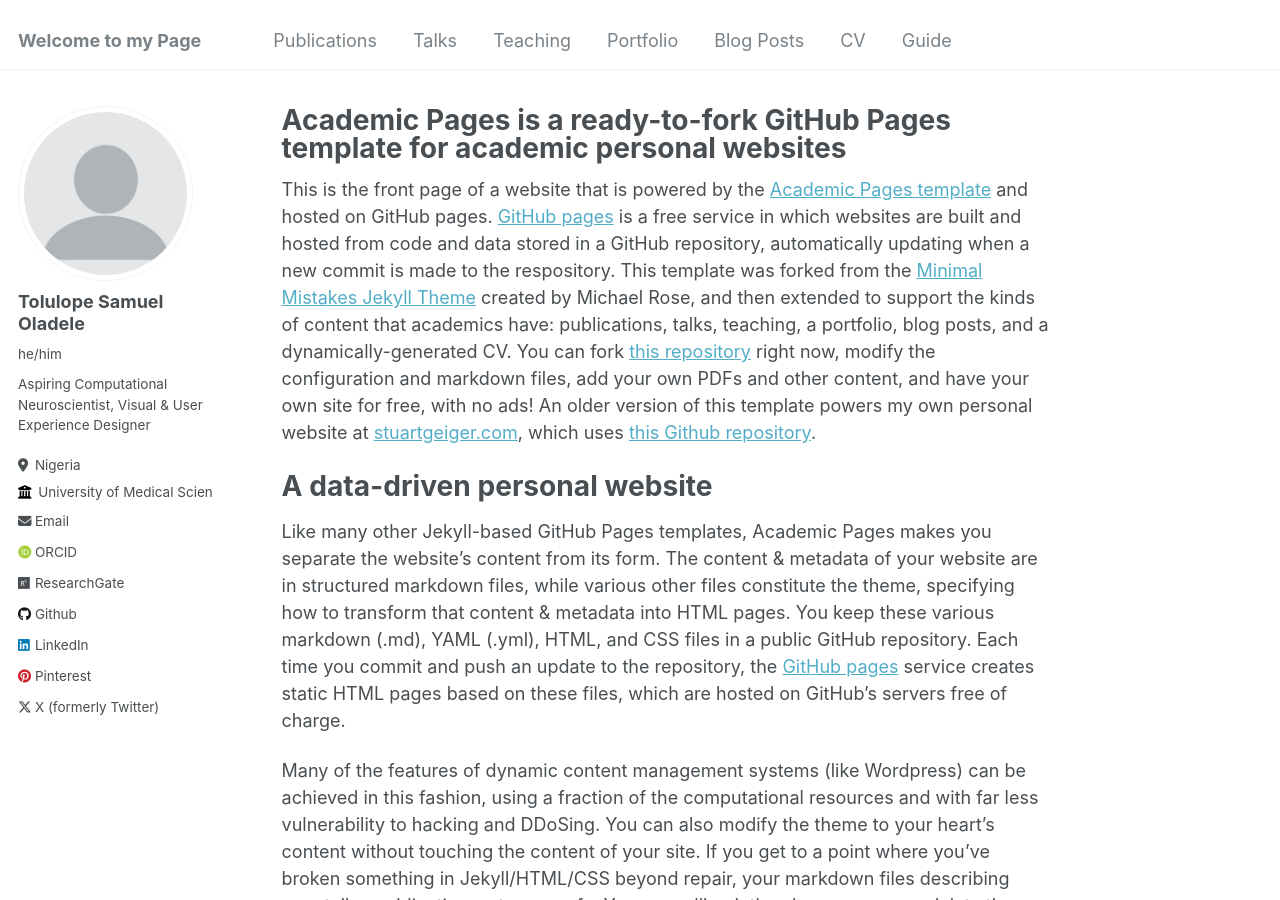
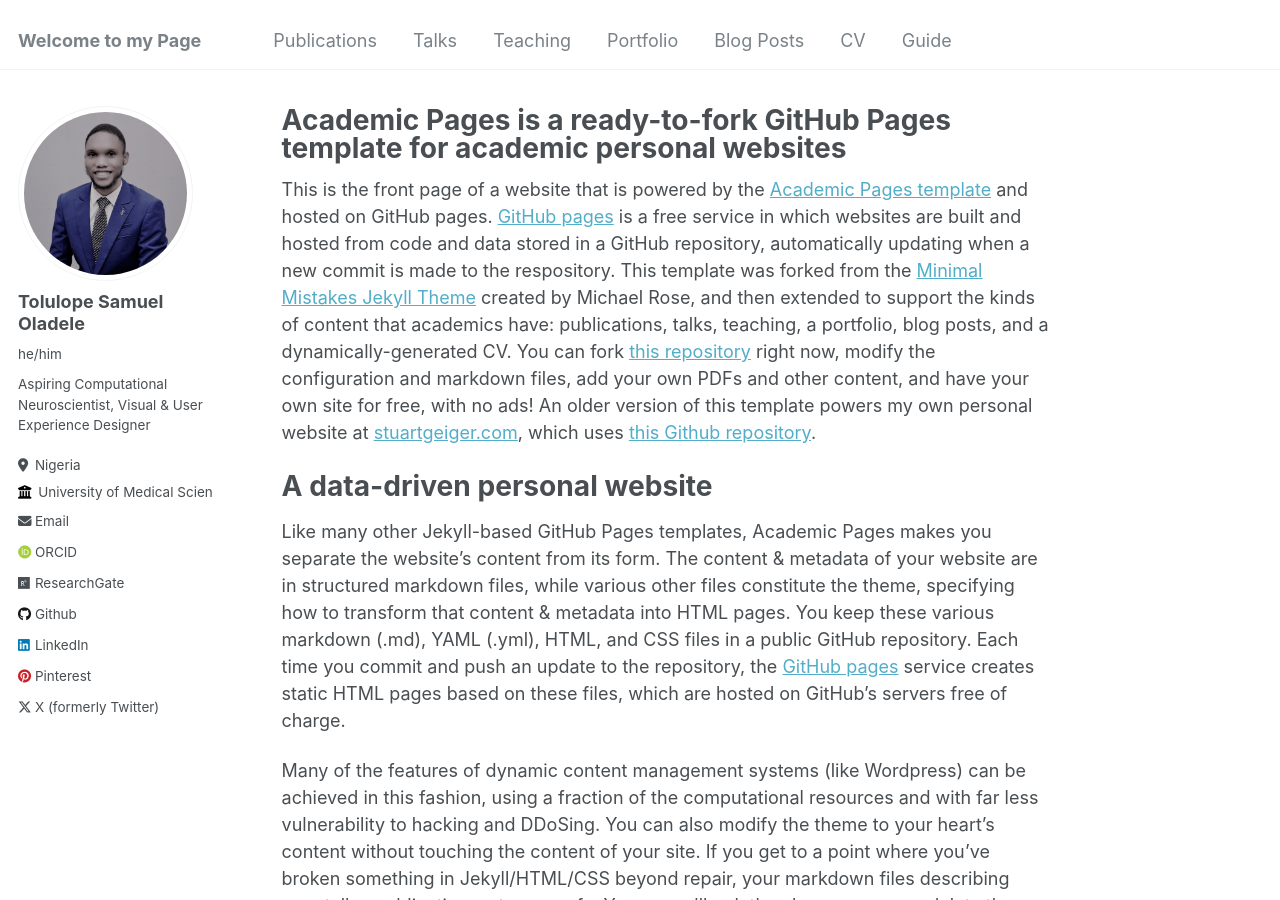
Before and after one commit to Tolulanguy/tolulanguy, a Jekyll site: the page built from _pages/about.md, in a window 1280 px wide and 900 px high. Built offline with Jekyll 4.4.1, drawn with Linux system fonts in a browser that asks for light colours; some web fonts are replaced.

Commit message:
Update _config.yml

```diff
--- a/_config.yml
+++ b/_config.yml
@@ -21,7 +21,7 @@ repository               : "tolulanguy/tolulanguy.github.io"
 #               Additional customization can be done by editing /_includes/author-profile.html
 author:
   # Biographic information
-  avatar           : "profile.png"
+  avatar           : "my-picture.jpeg"
   name             : "Tolulope Samuel Oladele"
   pronouns         : "he/him"
   bio              : "Aspiring Computational Neuroscientist, Visual & User Experience Designer"
```
